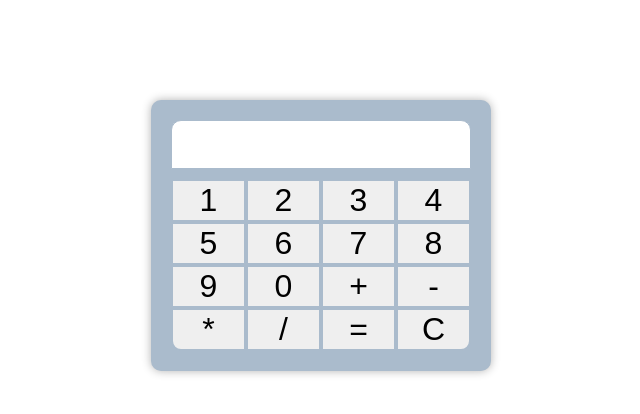
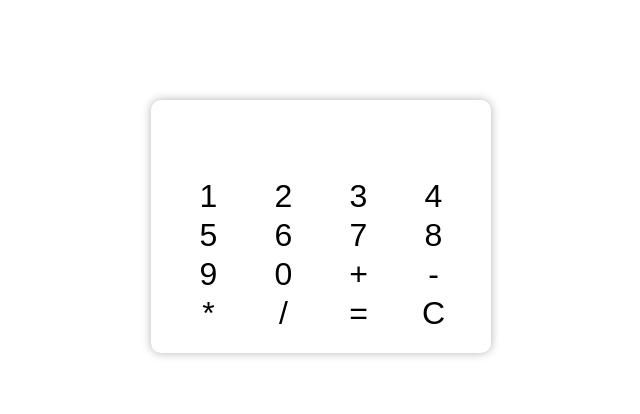
Before and after one commit to Arko1994/calculator, a plain HTML site: page index.html in a window 1280 px wide. Shown: the whole page, without its empty margins (319-959 px from the left). Drawn offline with Linux system fonts and the light colour scheme.

Commit message:
white design

```diff
--- a/style.css
+++ b/style.css
@@ -1,15 +1,15 @@
 #calc {
-    background: #abc;
+
     padding: 20px;
     font-size: 0;
     width: 300px;
     margin: 100px auto 0px auto;
     border-radius: 10px;
-    box-shadow: 0px 0px 10px rgba(0, 0, 0, 0.3);
+    box-shadow: 0px 0px 10px rgba(2, 0, 0, 0.3);
 }
 
 input[name="calc"] {
-    border: 1px solid #abc;
+    border: 0px;
     border-radius: 10px 10px 0 0;
     font-size: 32px;
     width: 100%;
@@ -19,10 +19,10 @@ input[name="calc"] {
     padding: 5px;
 }
 button {
-    border: 2px solid #abc;
+    background: #fff;
+    border: 0px solid;
     font-size: 32px;
     width: 25%;
-
 }
 
 button:nth-last-child(4) {
```
Also changed, not shown: index.html (indentation only).
